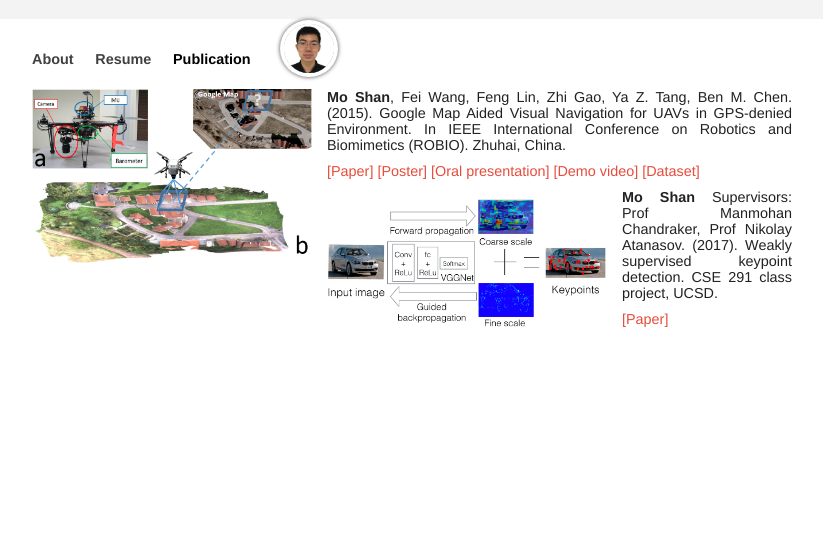
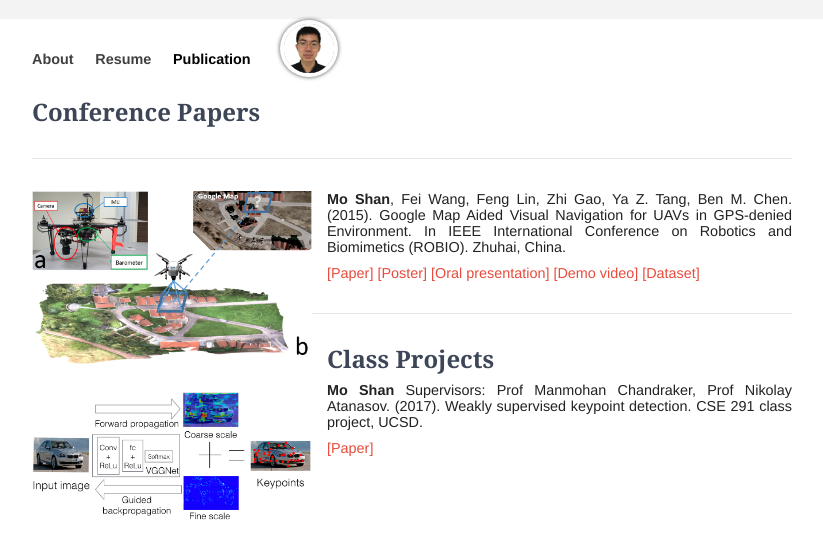
Before and after one commit to moshanATucsd/moshanATucsd.github.io, a Jekyll site: the page built from publication/index.html, in a window 1280 px wide. Shown: the top 559 px of the page, without its empty margins (228-1051 px from the left). Built offline with Jekyll 4.4.1, drawn with Linux system fonts in a browser that asks for light colours; nearby versions of some CDN libraries.

Commit message:
add project

```diff
--- a/publication/index.html
+++ b/publication/index.html
@@ -4,6 +4,9 @@ title: Mo Shan - Publication
 description: Mo Shan's publication
 category: publication
 ---
+
+<h2>Conference Papers</h2>
+<div class="spacer"></div>
 
  <div>
      <p>
@@ -23,7 +26,12 @@ category: publication
      <a href="https://www.youtube.com/watch?v=nGkQ-aSxugM">[Demo video]</a>
      <a href="https://github.com/shanmo/IMAV2014-Dataset">[Dataset]</a>
      </p>
+</div>
 
+<div class="spacer"></div>
+<h2>Class Projects</h2>
+
+ <div>
     <p>
     <img style="float: left; margin: 0px 15px 15px 0px;" src="/images/publication/cse291_overview.png" alt="Oxford Screenshot" width="280" align="middle" hspace="20">
         </p>
```
Also changed, not shown: 1 other file.
